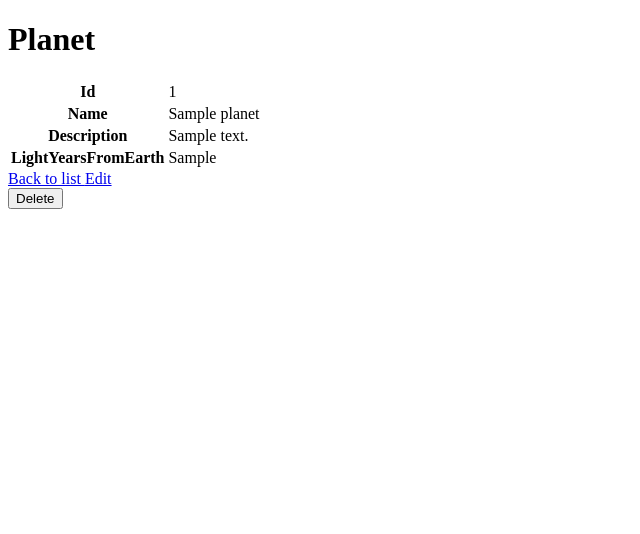
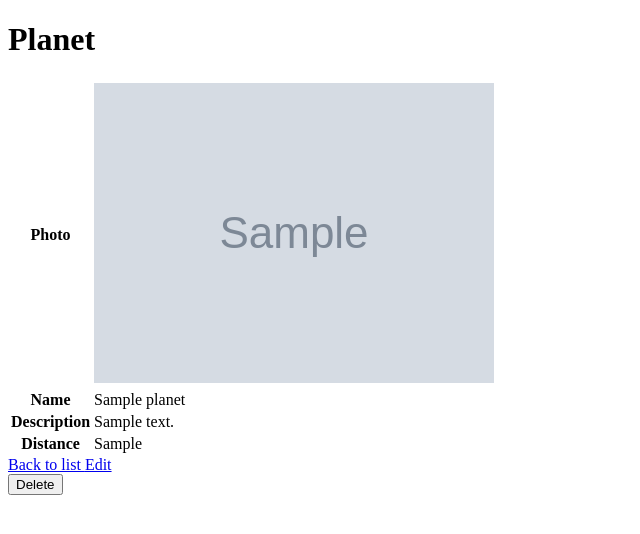
Before and after one commit to SymfonyCasts/30-days-last, a Symfony app: template templates/planet/show.html.twig in a window 1280 px wide. Shown: the top 534 px of the page, without its empty margins (0-640 px from the left). Run offline with Twig, Linux system fonts and the light colour scheme; the template is opened without the code that fills it: most values are stand-ins (such as "Sample title", 1, 10 or a date in 2020); grey boxes marked "Sample" are stand-in pictures; some libraries are stand-ins or nearby versions.

Commit message:
tweaking planet show page

```diff
--- a/templates/planet/show.html.twig
+++ b/templates/planet/show.html.twig
@@ -9,8 +9,14 @@
     <table class="min-w-full bg-gray-800 text-white">
         <tbody class="bg-gray-700 divide-y divide-gray-600">
             <tr>
-                <th class="px-6 py-4 text-left text-xs font-medium text-gray-400 uppercase tracking-wider">Id</th>
-                <td class="px-6 py-4 whitespace-nowrap">{{ planet.id }}</td>
+                <th class="px-6 py-4 text-left text-xs font-medium text-gray-400 uppercase tracking-wider">Photo</th>
+                <td class="px-6 py-4 whitespace-nowrap">
+                    <img
+                        class="flex-shrink-0 w-8 h-8 bg-gray-600 rounded-full group-hover:bg-gray-500 transition duration-300 ease-in-out"
+                        src="{{ asset('images/'~planet.imageFilename) }}"
+                        alt="Image of {{ planet.name }}"
+                    >
+                </td>
             </tr>
             <tr>
                 <th class="px-6 py-4 text-left text-xs font-medium text-gray-400 uppercase tracking-wider">Name</th>
@@ -21,7 +27,7 @@
                 <td class="px-6 py-4 whitespace-nowrap">{{ planet.description }}</td>
             </tr>
             <tr>
-                <th class="px-6 py-4 text-left text-xs font-medium text-gray-400 uppercase tracking-wider">LightYearsFromEarth</th>
+                <th class="px-6 py-4 text-left text-xs font-medium text-gray-400 uppercase tracking-wider">Distance</th>
                 <td class="px-6 py-4 whitespace-nowrap">{{ planet.lightYearsFromEarth }}</td>
             </tr>
         </tbody>
```
